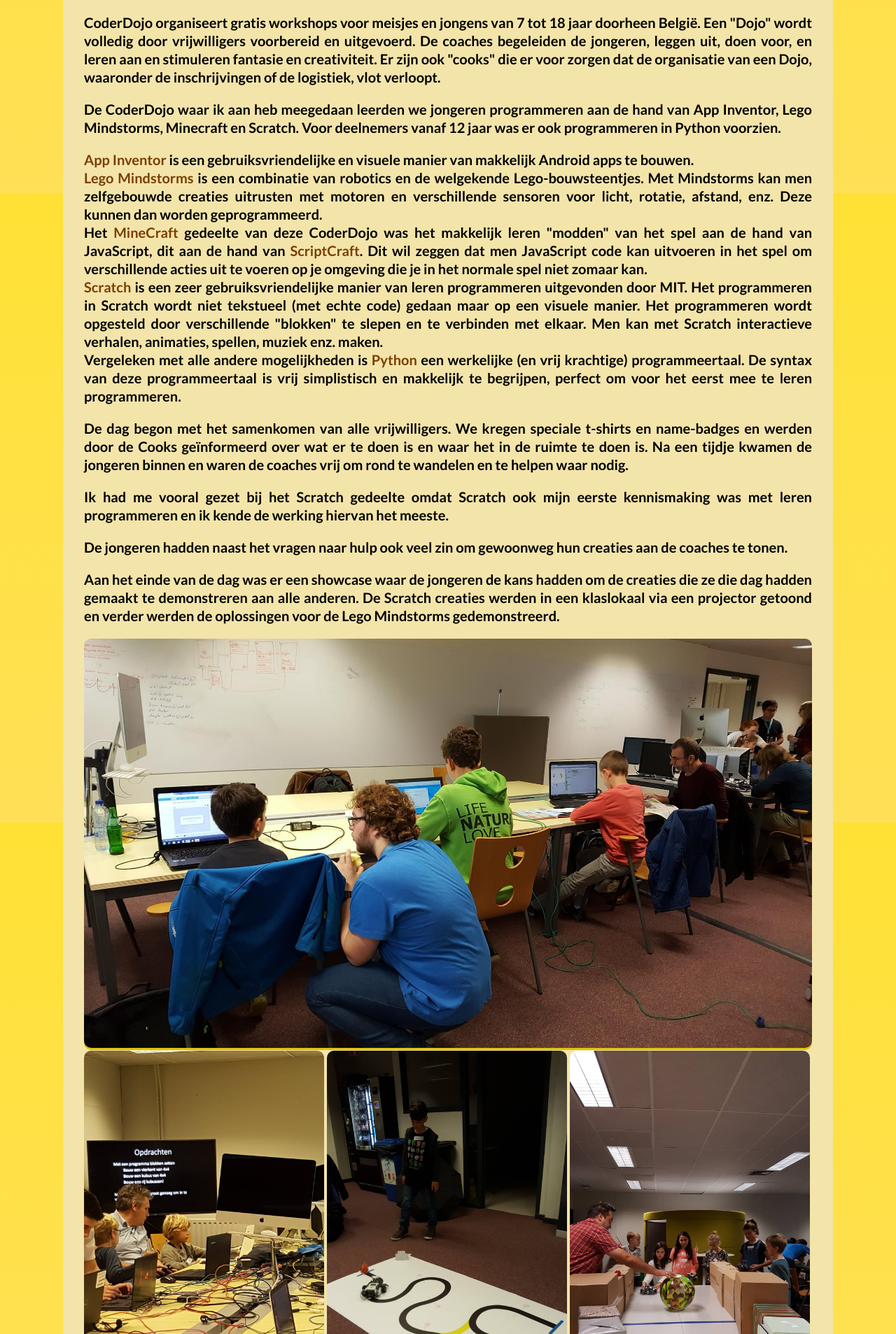
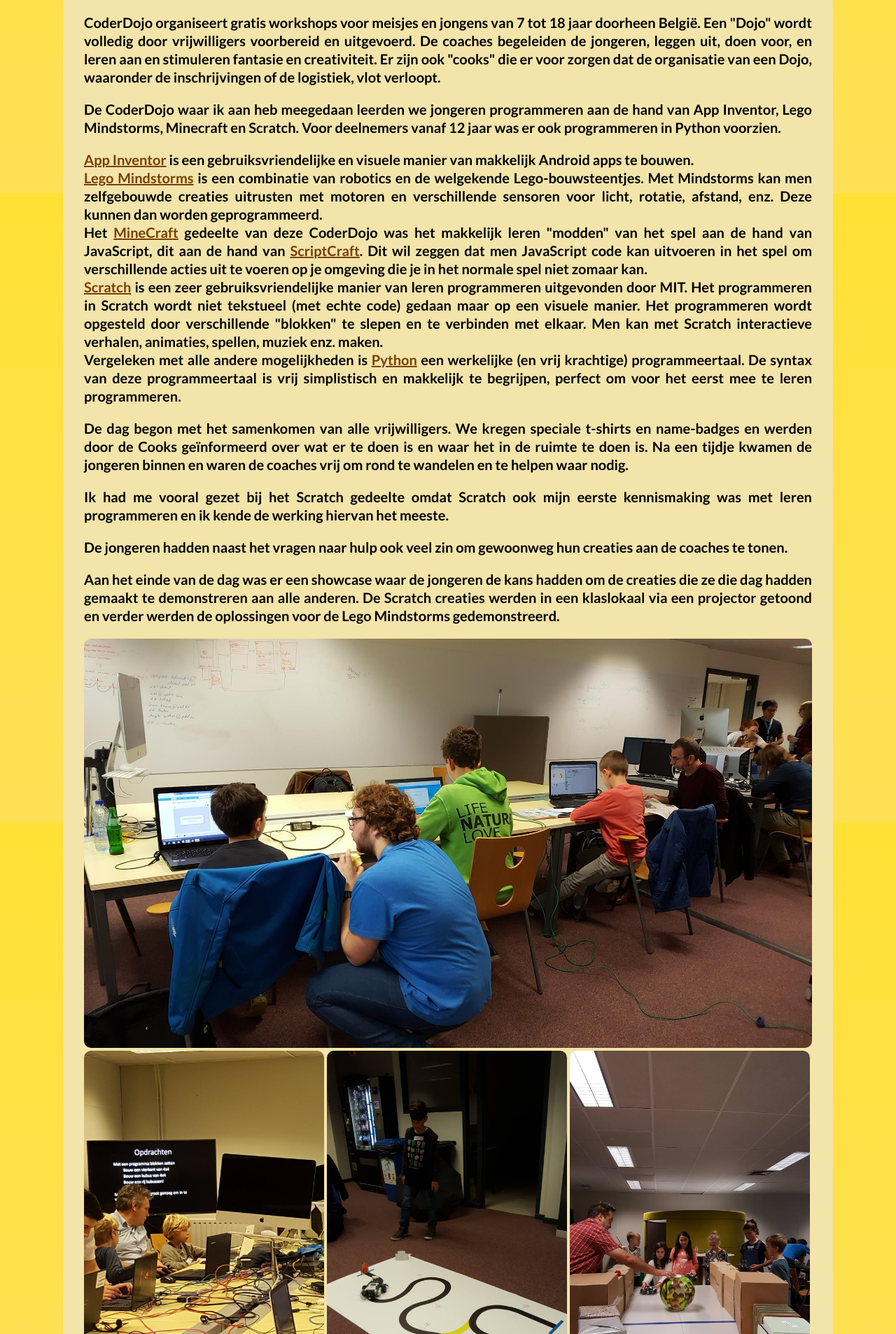
Before and after one commit to Maxzilla60/maxzilla60.github.io, a Jekyll site: the page built from _activities/coderdojo.html, in a window 1280 px wide. Shown: the part 624-2531 px from the top of the page at 70% size. Built offline with Jekyll 4.4.1, drawn with Linux system fonts in a browser that asks for light colours; nearby versions of some CDN libraries.

Commit message:
CSS tweaks

```diff
--- a/css/styles.scss
+++ b/css/styles.scss
@@ -199,10 +199,10 @@ article {
 	font-size: 20px;
 }
 .back {
-	position: relative;
+	font-size: 14px;
 	left: 4px;
 	margin: 0;
-	font-size: 14px;
+	position: relative;
 }
 .back svg {
 	margin: 0;
@@ -251,7 +251,7 @@ article button {
 article button.small_button {
 	font-size: 23px;
 }
-article a {
+article a button {
 	text-decoration-line: none;
 }
 article button .fa-file-alt {
@@ -276,7 +276,6 @@ article button.small_button .fa-file-alt {
 }
 .images img {
 	border-radius: 10px;
-	box-shadow: 0px 3px 0px $banana_shadow;
 	margin: 0;
 	width: 33%;
 }
```
